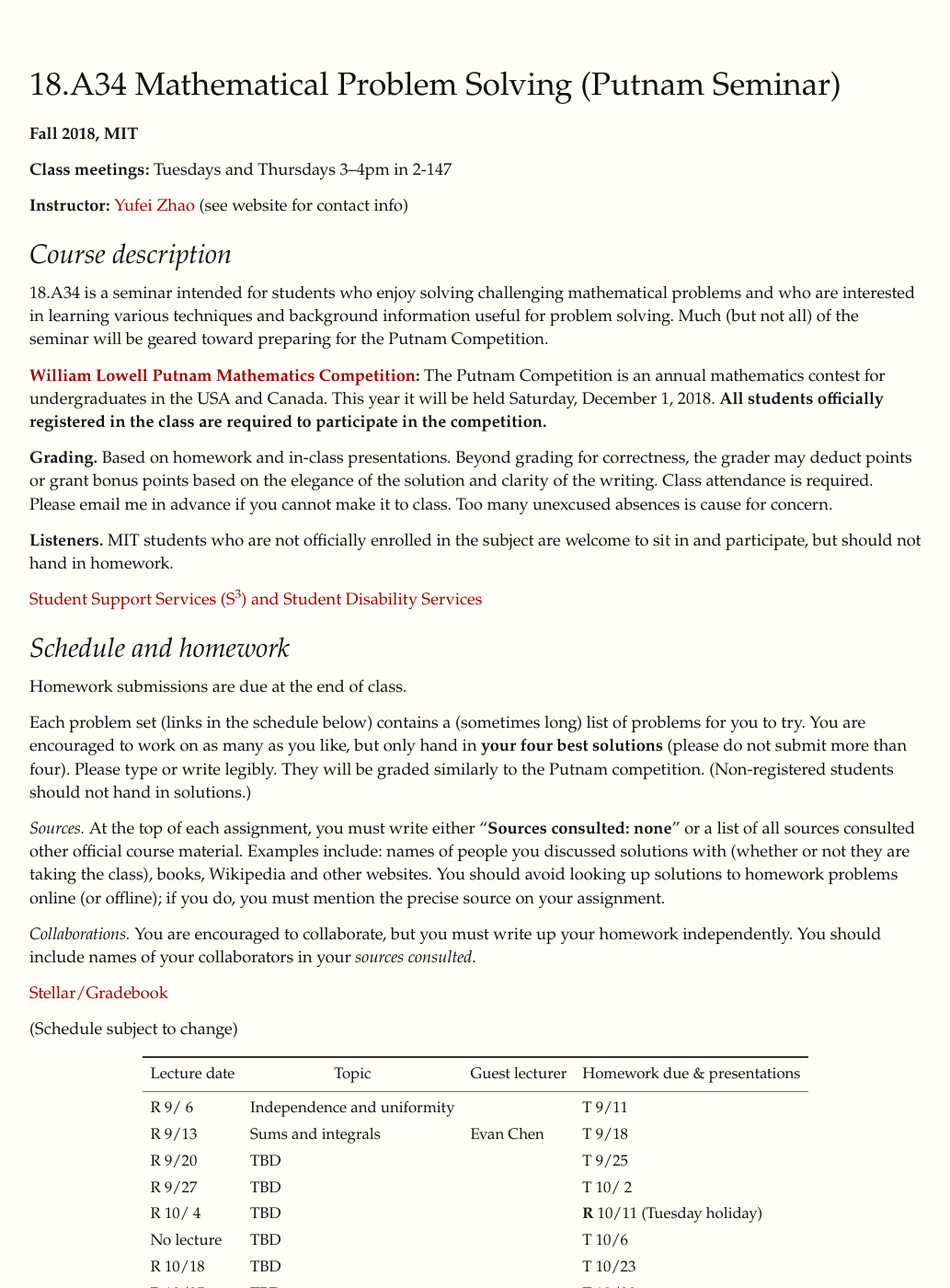
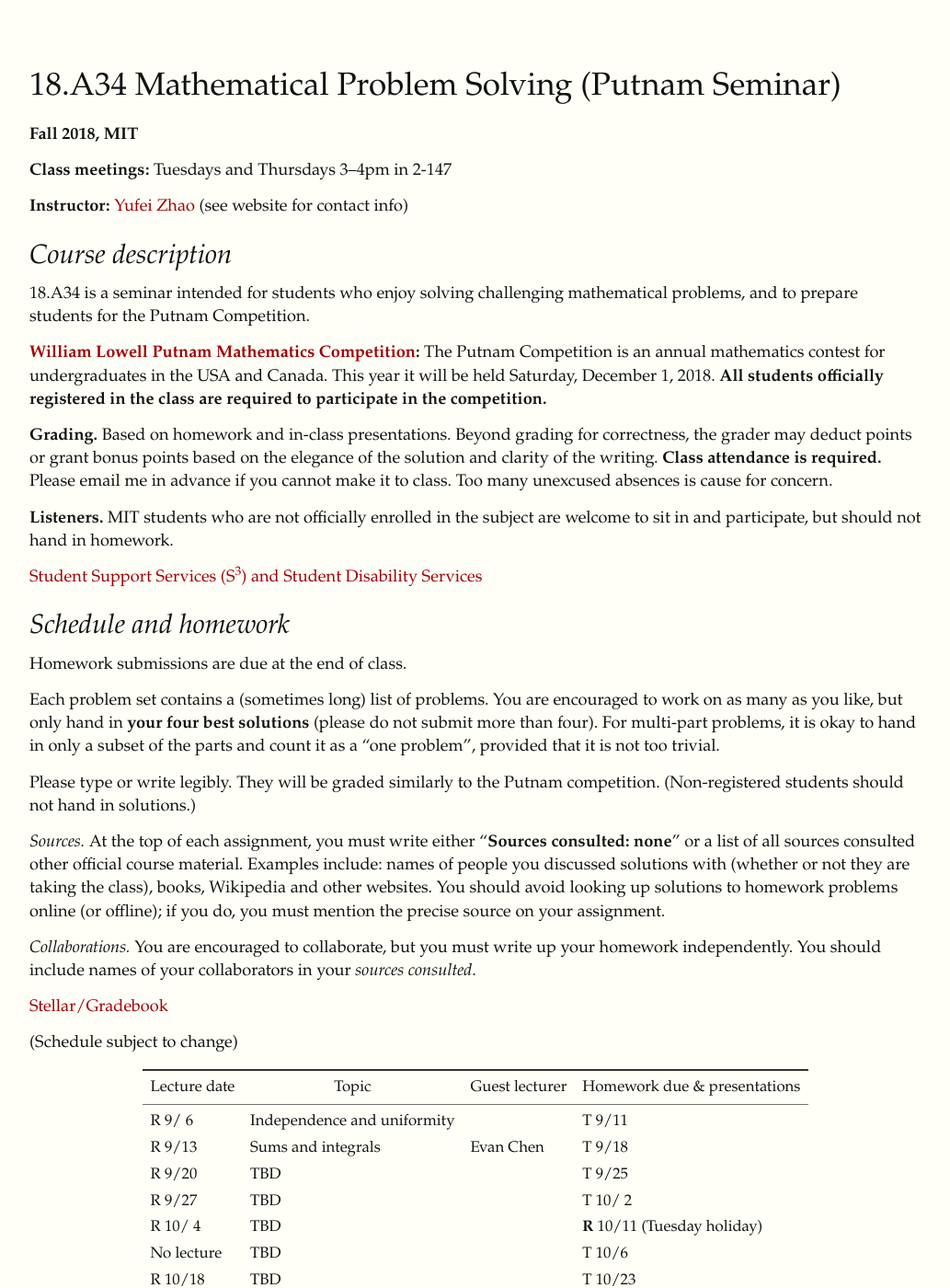
Before and after one commit to yufeizhao/yufeizhao.github.io, a Jekyll site: the page built from a34/index.md, in a window 1280 px wide and 1400 px high. Shown: the whole window at 92% size, without its empty margins (123-1156 px from the left). Built offline with Jekyll 4.4.1, drawn with Linux system fonts in a browser that asks for light colours; nearby versions of some CDN libraries; some of the changed text lies outside the part shown.

Commit message:
a34 desc

```diff
--- a/a34/index.md
+++ b/a34/index.md
@@ -15,13 +15,13 @@
 
 ## Course description
 
-18.A34 is a seminar intended for students who enjoy solving challenging mathematical problems and who are interested in learning various techniques and background information useful for problem solving. Much (but not all) of the seminar will be geared toward preparing for the Putnam Competition.
+18.A34 is a seminar intended for students who enjoy solving challenging mathematical problems, and to prepare students for the Putnam Competition.
 
 **[William Lowell Putnam Mathematics Competition](http://math.scu.edu/putnam/):** The Putnam Competition is an annual mathematics
 contest for undergraduates in the USA and Canada.  This year it will be held Saturday, December 1, 2018.
 **All students officially registered in the class are required to participate in the competition.**
 
-**Grading.** Based on homework and in-class presentations. Beyond grading for correctness, the grader may deduct points or grant bonus points based on the elegance of the solution and clarity of the writing. Class attendance is required. Please email me in advance if you cannot make it to class. Too many unexcused absences is cause for concern.
+**Grading.** Based on homework and in-class presentations. Beyond grading for correctness, the grader may deduct points or grant bonus points based on the elegance of the solution and clarity of the writing. **Class attendance is required.** Please email me in advance if you cannot make it to class. Too many unexcused absences is cause for concern.
 
 **Listeners.** MIT students who are not officially enrolled in the subject are welcome to sit in and participate, but should not hand in homework.
 
@@ -31,7 +31,9 @@
 
 Homework submissions are due at the end of class.
 
-Each problem set (links in the schedule below) contains a (sometimes long) list of problems for you to try. You are encouraged to work on as many as you like, but only hand in **your four best solutions** (please do not submit more than four). Please type or write legibly. They will be graded similarly to the Putnam competition. (Non-registered students should not hand in solutions.)
+Each problem set contains a (sometimes long) list of problems. You are encouraged to work on as many as you like, but only hand in **your four best solutions** (please do not submit more than four). For multi-part problems, it is okay to hand in only a subset of the parts and count it as a "one problem", provided that it is not too trivial.
+
+Please type or write legibly. They will be graded similarly to the Putnam competition. (Non-registered students should not hand in solutions.)
 
 _Sources._ At the top of each assignment, you must write either "**Sources consulted: none**" or a list of all sources consulted other official course material. Examples include: names of people you discussed solutions with (whether or not they are taking the class), books, Wikipedia and other websites. You should avoid looking up solutions to homework problems online (or offline); if you do, you must mention the precise source on your assignment.
 
```
Also changed, not shown: other parts of a34/index.md (+2 -2 lines).
